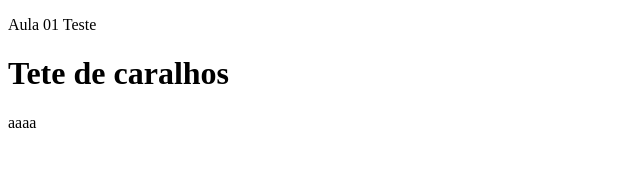
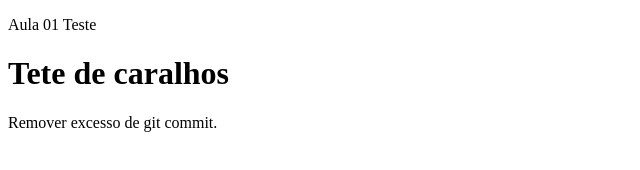
Before and after one commit to brasvidal/igti, a plain HTML site: page Aula01/index.html in a window 1280 px wide. Shown: the whole page, without its empty margins (0-640 px from the left). Drawn offline with Linux system fonts and the light colour scheme.

Commit message:
Mais um teste do repositório

```diff
--- a/Aula01/index.html
+++ b/Aula01/index.html
@@ -9,7 +9,7 @@
   <body>
     <p>Aula 01 Teste</p>
     <h1>Tete de caralhos</h1>
-    aaaa
+    <p>Remover excesso de git commit.</p>
   </body>
 </html>
 <script src="/script/test.js"></script>
```
